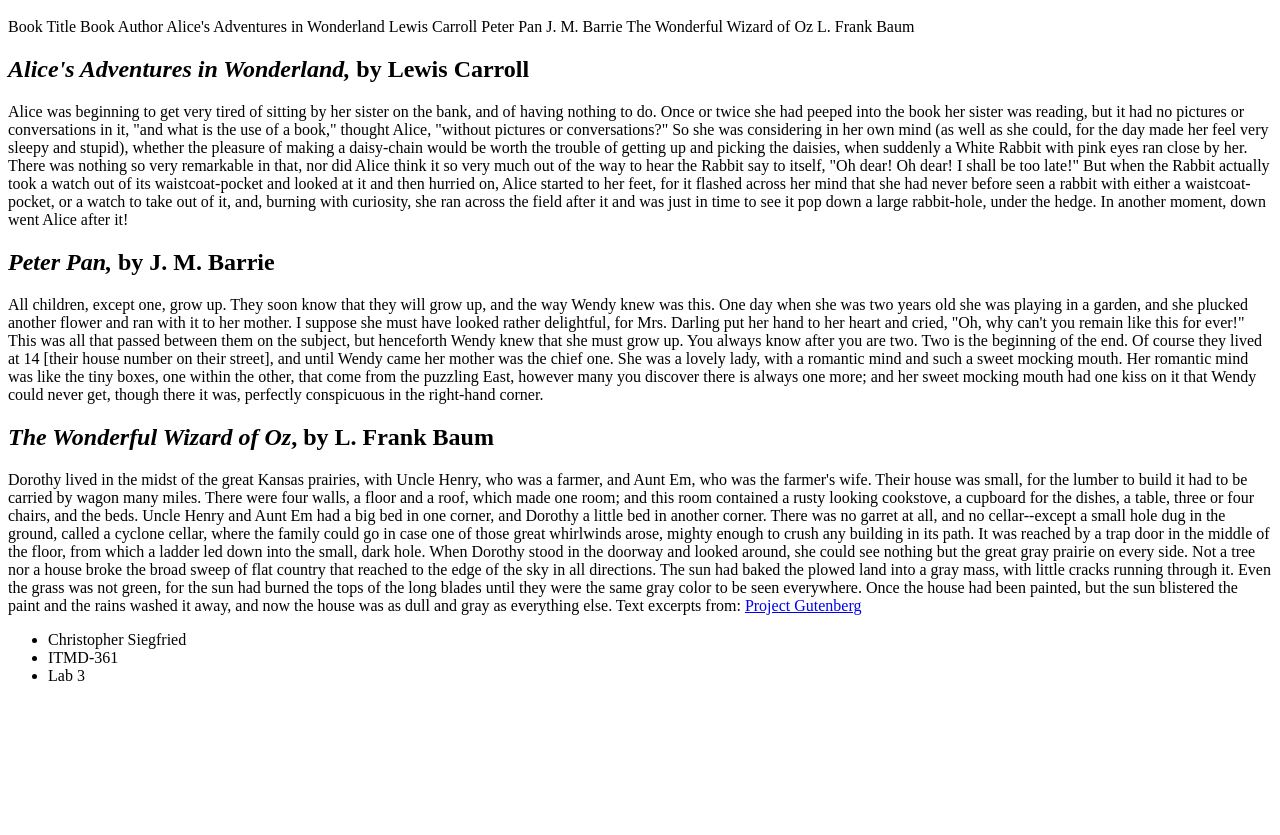
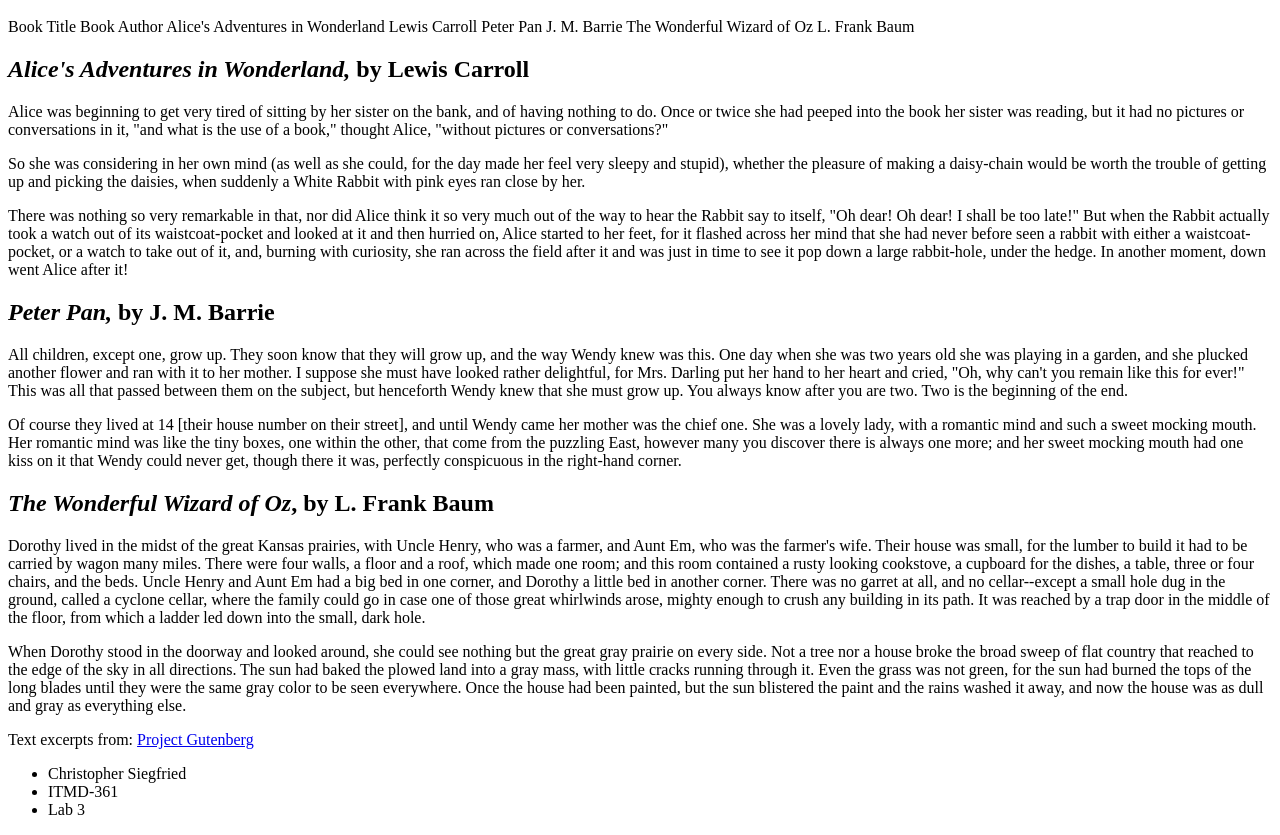
Before and after one commit to csiegfri/Lab-3, a plain HTML site: page index.html in a window 1280 px wide. Shown: the part 48-883 px from the top of the page. Before the commit the page ends 800 px from the top, so only its background shows below. Drawn offline with Linux system fonts and the light colour scheme.

Commit message:
added p tags to paragraphs

```diff
--- a/index.html
+++ b/index.html
@@ -17,29 +17,29 @@ The Wonderful Wizard of Oz 				L. Frank Baum
 
 
 <h2><em>Alice's Adventures in Wonderland,</em> by Lewis Carroll</h2>
-Alice was beginning to get very tired of sitting by her sister on the bank, and of having nothing to do. Once or twice she had peeped into the book her sister was reading, but it had no pictures or conversations in it, "and what is the use of a book," thought Alice, "without pictures or conversations?"
+<p>Alice was beginning to get very tired of sitting by her sister on the bank, and of having nothing to do. Once or twice she had peeped into the book her sister was reading, but it had no pictures or conversations in it, "and what is the use of a book," thought Alice, "without pictures or conversations?"</p>
 
-So she was considering in her own mind (as well as she could, for the day made her feel very sleepy and stupid), whether the pleasure of making a daisy-chain would be worth the trouble of getting up and picking the daisies, when suddenly a White Rabbit with pink eyes ran close by her.
+<p>So she was considering in her own mind (as well as she could, for the day made her feel very sleepy and stupid), whether the pleasure of making a daisy-chain would be worth the trouble of getting up and picking the daisies, when suddenly a White Rabbit with pink eyes ran close by her.</p>
 
-There was nothing so very remarkable in that, nor did Alice think it so very much out of the way to hear the Rabbit say to itself, "Oh dear! Oh dear! I shall be too late!" But when the Rabbit actually took a watch out of its waistcoat-pocket and looked at it and then hurried on, Alice started to her feet, for it flashed across her mind that she had never before seen a rabbit with either a waistcoat-pocket, or a watch to take out of it, and, burning with curiosity, she ran across the field after it and was just in time to see it pop down a large rabbit-hole, under the hedge. In another moment, down went Alice after it!
+<p>There was nothing so very remarkable in that, nor did Alice think it so very much out of the way to hear the Rabbit say to itself, "Oh dear! Oh dear! I shall be too late!" But when the Rabbit actually took a watch out of its waistcoat-pocket and looked at it and then hurried on, Alice started to her feet, for it flashed across her mind that she had never before seen a rabbit with either a waistcoat-pocket, or a watch to take out of it, and, burning with curiosity, she ran across the field after it and was just in time to see it pop down a large rabbit-hole, under the hedge. In another moment, down went Alice after it!</p>
 
 
 
 <h2><em>Peter Pan,</em> by J. M. Barrie</h2>
-All children, except one, grow up. They soon know that they will grow up, and the way Wendy knew was this. One day when she was two years old she was playing in a garden, and she plucked another flower and ran with it to her mother. I suppose she must have looked rather delightful, for Mrs. Darling put her hand to her heart and cried, "Oh, why can't you remain like this for ever!" This was all that passed between them on the subject, but henceforth Wendy knew that she must grow up. You always know after you are two. Two is the beginning of the end.
+<p>All children, except one, grow up. They soon know that they will grow up, and the way Wendy knew was this. One day when she was two years old she was playing in a garden, and she plucked another flower and ran with it to her mother. I suppose she must have looked rather delightful, for Mrs. Darling put her hand to her heart and cried, "Oh, why can't you remain like this for ever!" This was all that passed between them on the subject, but henceforth Wendy knew that she must grow up. You always know after you are two. Two is the beginning of the end.</p>
 
-Of course they lived at 14 [their house number on their street], and until Wendy came her mother was the chief one. She was a lovely lady, with a romantic mind and such a sweet mocking mouth. Her romantic mind was like the tiny boxes, one within the other, that come from the puzzling East, however many you discover there is always one more; and her sweet mocking mouth had one kiss on it that Wendy could never get, though there it was, perfectly conspicuous in the right-hand corner.
+<p>Of course they lived at 14 [their house number on their street], and until Wendy came her mother was the chief one. She was a lovely lady, with a romantic mind and such a sweet mocking mouth. Her romantic mind was like the tiny boxes, one within the other, that come from the puzzling East, however many you discover there is always one more; and her sweet mocking mouth had one kiss on it that Wendy could never get, though there it was, perfectly conspicuous in the right-hand corner.</p>
 
 
 
 <h2><em>The Wonderful Wizard of Oz</em>, by L. Frank Baum</h2>
-Dorothy lived in the midst of the great Kansas prairies, with Uncle Henry, who was a farmer, and Aunt Em, who was the farmer's wife.  Their house was small, for the lumber to build it had to be carried by wagon many miles.  There were four walls, a floor and a roof, which made one room; and this room contained a rusty looking cookstove, a cupboard for the dishes, a table, three or four chairs, and the beds.  Uncle Henry and Aunt Em had a big bed in one corner, and Dorothy a little bed in another corner.  There was no garret at all, and no cellar--except a small hole dug in the ground, called a cyclone cellar, where the family could go in case one of those great whirlwinds arose, mighty enough to crush any building in its path.  It was reached by a trap door in the middle of the floor, from which a ladder led down into the small, dark hole.
+<p>Dorothy lived in the midst of the great Kansas prairies, with Uncle Henry, who was a farmer, and Aunt Em, who was the farmer's wife.  Their house was small, for the lumber to build it had to be carried by wagon many miles.  There were four walls, a floor and a roof, which made one room; and this room contained a rusty looking cookstove, a cupboard for the dishes, a table, three or four chairs, and the beds.  Uncle Henry and Aunt Em had a big bed in one corner, and Dorothy a little bed in another corner.  There was no garret at all, and no cellar--except a small hole dug in the ground, called a cyclone cellar, where the family could go in case one of those great whirlwinds arose, mighty enough to crush any building in its path.  It was reached by a trap door in the middle of the floor, from which a ladder led down into the small, dark hole.</p>
 
-When Dorothy stood in the doorway and looked around, she could see nothing but the great gray prairie on every side.  Not a tree nor a house broke the broad sweep of flat country that reached to the edge of the sky in all directions.  The sun had baked the plowed land into a gray mass, with little cracks running through it.  Even the grass was not green, for the sun had burned the tops of the long blades until they were the same gray color to be seen everywhere.  Once the house had been painted, but the sun blistered the paint and the rains washed it away, and now the house was as dull and gray as everything else.
+<p>When Dorothy stood in the doorway and looked around, she could see nothing but the great gray prairie on every side.  Not a tree nor a house broke the broad sweep of flat country that reached to the edge of the sky in all directions.  The sun had baked the plowed land into a gray mass, with little cracks running through it.  Even the grass was not green, for the sun had burned the tops of the long blades until they were the same gray color to be seen everywhere.  Once the house had been painted, but the sun blistered the paint and the rains washed it away, and now the house was as dull and gray as everything else.</p>
 
 
 
-Text excerpts from: <a href="http://www.gutenberg.org">Project Gutenberg</a>
+<p>Text excerpts from: <a href="http://www.gutenberg.org">Project Gutenberg</a></p>
 
 <ul>
 <li>Christopher Siegfried</li>
```
